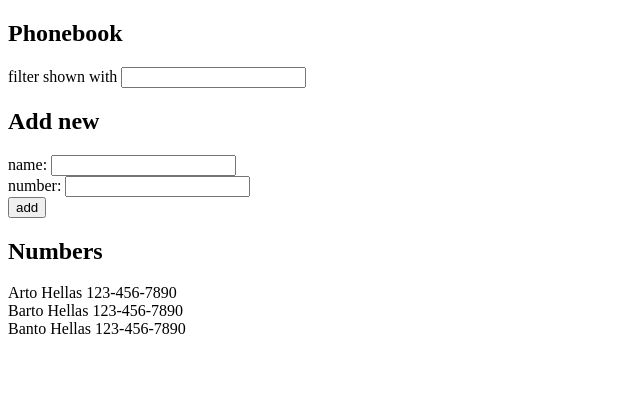
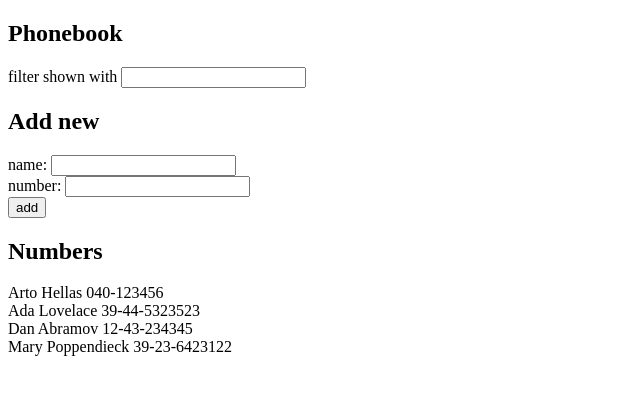
Before and after one commit to hilgardvr/fullstackopen2023, a React (Create React App) app in the folder part2/phonebook/: page / in a window 1280 px wide. Shown: the top 394 px of the page, without its empty margins (0-640 px from the left). Built offline with nearby package versions, Linux system fonts and the light colour scheme; data requests are answered from the project's data file.

Commit message:
part2.11

```diff
--- /dev/null
+++ b/part2/phonebook/db.json
@@ -0,0 +1,24 @@
+{
+    "persons":[
+      {
+        "name": "Arto Hellas",
+        "number": "040-123456",
+        "id": 1
+      },
+      {
+        "name": "Ada Lovelace",
+        "number": "39-44-5323523",
+        "id": 2
+      },
+      {
+        "name": "Dan Abramov",
+        "number": "12-43-234345",
+        "id": 3
+      },
+      {
+        "name": "Mary Poppendieck",
+        "number": "39-23-6423122",
+        "id": 4
+      }
+    ]
+}
--- a/part2/phonebook/src/App.js
+++ b/part2/phonebook/src/App.js
@@ -1,4 +1,5 @@
-import { useState } from 'react'
+import { useEffect, useState } from 'react'
+import axios from 'axios'
 
 const Header = ({text}) => {
   return <h2>{text}</h2>
@@ -46,26 +47,19 @@
 }
 
 const App = () => {
-  const [persons, setPersons] = useState([
-    {
-      id: 0,
-      name: 'Arto Hellas',
-      number: '123-456-7890'
-    },
-    {
-      id: 1,
-      name: 'Barto Hellas',
-      number: '123-456-7890'
-    },
-    {
-      id: 2,
-      name: 'Banto Hellas',
-      number: '123-456-7890'
-    },
-  ])
+  const [persons, setPersons] = useState([])
   const [newName, setNewName] = useState('')
   const [newNumber, setNewNumber] = useState('')
   const [searchValue, setSearchValue] = useState('')
+  useEffect(() => {
+    console.log('effect')
+    axios
+      .get('http://localhost:3001/persons')
+      .then(resp => {
+        console.log('promise fulfilled', resp)
+        setPersons(resp.data)
+      })
+  }, [])
 
   const handleNameChange = (event) => {
     setNewName(event.target.value)
@@ -85,7 +79,7 @@
       alert(`${newName} is already added to phonebook`)
     } else {
       const person = {
-        id: persons.length,
+        id: persons.length + 1,
         name: newName,
         number: newNumber,
       }
```
Also changed, not shown: part2/phonebook/package.json (+6 -1 lines), 1 other file (tests, documents, lock files or other folders).
